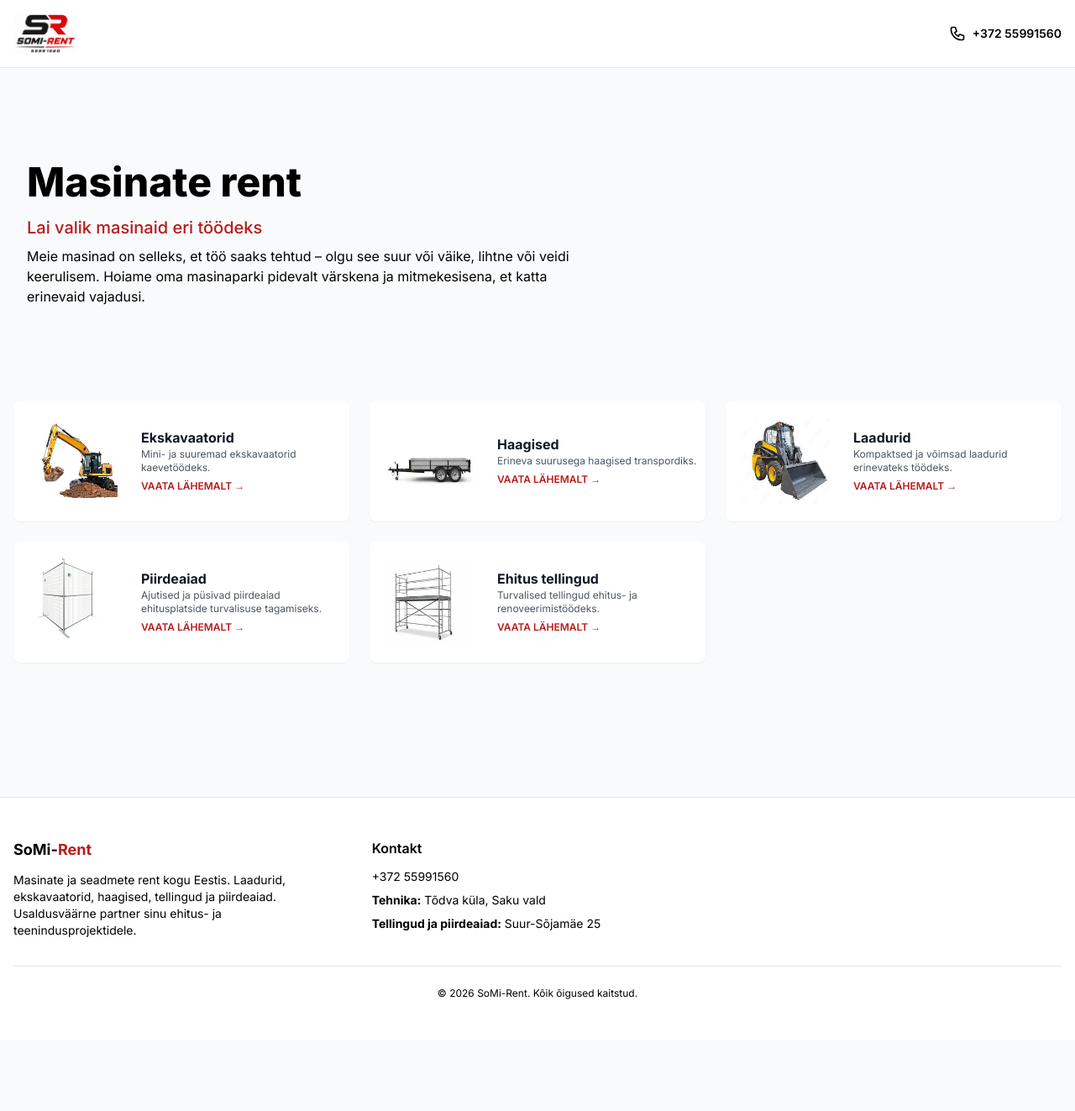
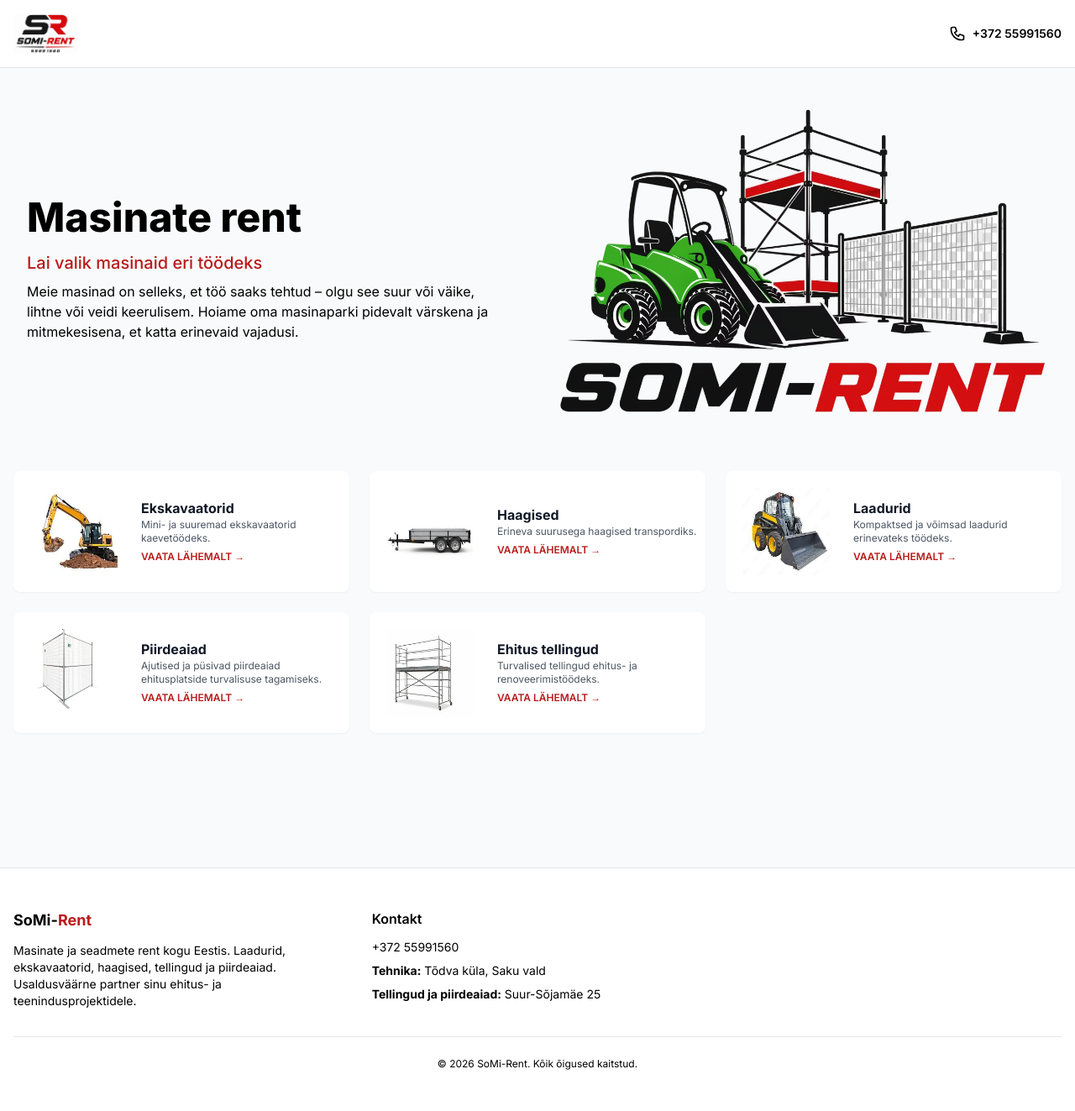
Before and after one commit to SoMi-Rent-OU/rendiportaal-homepage, a Jekyll site: the page built from index.markdown, in a window 1280 px wide. Shown: the whole page at 84% size. Built offline with Jekyll 4.4.1, drawn with Linux system fonts in a browser that asks for light colours; nearby versions of some CDN libraries; before the commit the page ends 1239 px from its top, so only the background shows below that.

Commit message:
hero img

```diff
--- a/_layouts/home.html
+++ b/_layouts/home.html
@@ -2,7 +2,7 @@
 layout: default
 ---
 
-<section class="max-w-7xl mx-auto py-20 md:py-28 px-4">
+<section class="max-w-7xl mx-auto py-8 px-4 flex flex-col md:flex-row items-center gap-10">
   <div class="px-4 text-left w-full">
     <h1 class="text-4xl md:text-5xl font-extrabold leading-tight mb-4">
       Masinate rent
@@ -16,6 +16,7 @@
       mitmekesisena, et katta erinevaid vajadusi.
     </p>
   </div>
+  <img src="/images/hero.avif" alt="" class="w-full md:w-1/2 hidden md:block rounded-lg object-cover">
 </section>
 
 <section id="kategooriad" class="max-w-7xl mx-auto px-4 pb-20">
```
Also changed, not shown: images/bg-img.avif (deleted), images/hero.avif (added).
